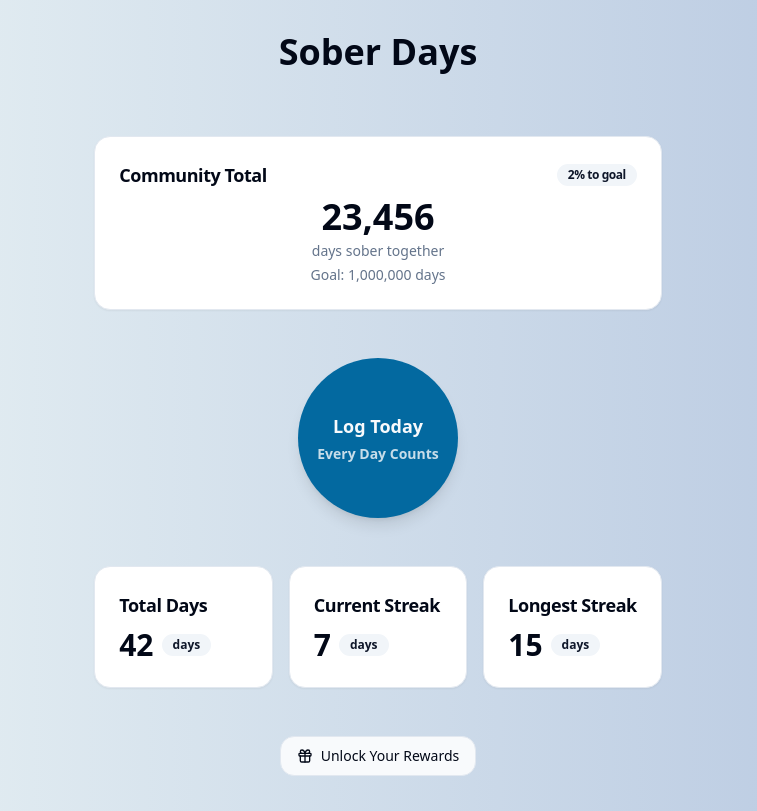
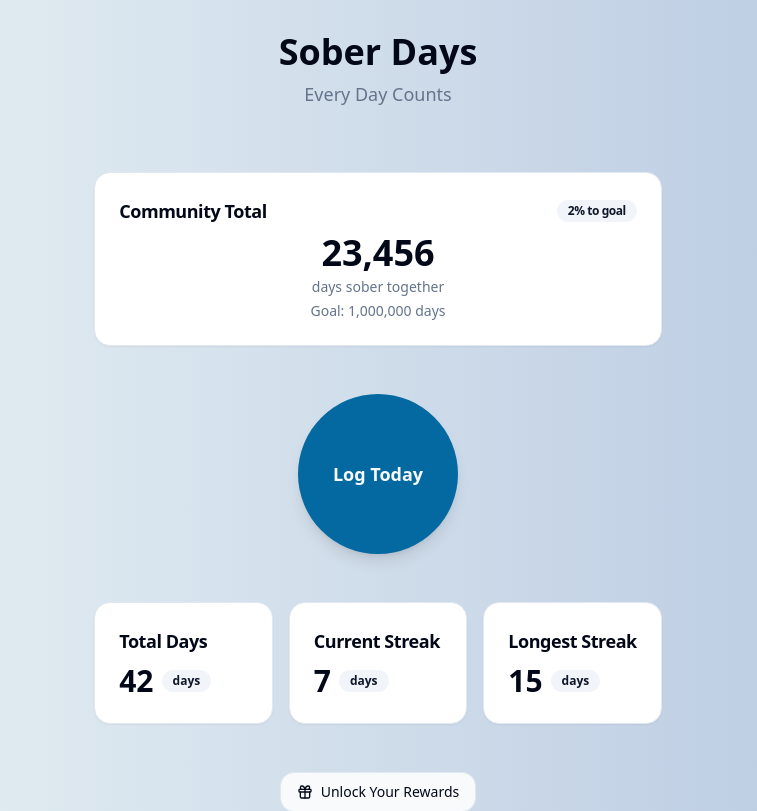
Before and after one commit to TheSexplorer/sober-spark-progress, a React (Vite) app: page / in a window 1280 px wide. Shown: the top 811 px of the page, without its empty margins (262-1019 px from the left). Built offline with nearby package versions, Linux system fonts and the light colour scheme.

Commit message:
Move tagline and update message
Relocated the tagline "Every Day Counts" to be positioned under "Sober Days". Updated the response message from "Your Sober Supportive Companion" to say, "You did great... and thank you so much for contributing to our movement."
[skip gpt_engineer]

```diff
--- a/src/components/StreakButton.tsx
+++ b/src/components/StreakButton.tsx
@@ -34,10 +34,7 @@ export const StreakButton = () => {
             <span>Logged!</span>
           </div>
         ) : (
-          <div className="flex flex-col items-center">
-            <span>Log Today</span>
-            <span className="text-sm mt-1 opacity-80">Every Day Counts</span>
-          </div>
+          <span>Log Today</span>
         )}
       </Button>
     </div>
--- a/src/components/SupportCompanion.tsx
+++ b/src/components/SupportCompanion.tsx
@@ -28,7 +28,7 @@ export const SupportCompanion = () => {
       setTimeout(() => {
         setMessages(prev => [...prev, {
           role: "assistant",
-          content: "I'm your Sober Supportive Companion, and I'm always here for you! Tell me about your day - every step forward is worth celebrating. 🌟"
+          content: "You did great! Thank you so much for contributing to our movement. Every step you take strengthens not just your journey, but inspires our entire community. I'm here to support you - what else would you like to share? 🌟"
         }]);
         setIsLoading(false);
       }, 1000);
--- a/src/pages/Index.tsx
+++ b/src/pages/Index.tsx
@@ -20,7 +20,10 @@ const Index = () => {
     <div className="min-h-screen gradient-bg">
       <div className="container mx-auto px-4 py-8">
         <div className="flex flex-col items-center gap-8">
-          <h1 className="text-4xl font-bold text-center">Sober Days</h1>
+          <div className="text-center">
+            <h1 className="text-4xl font-bold">Sober Days</h1>
+            <p className="text-lg mt-2 text-muted-foreground">Every Day Counts</p>
+          </div>
 
           <div className="flex flex-col items-center gap-12 mt-8">
             <CommunityTotal />
```
